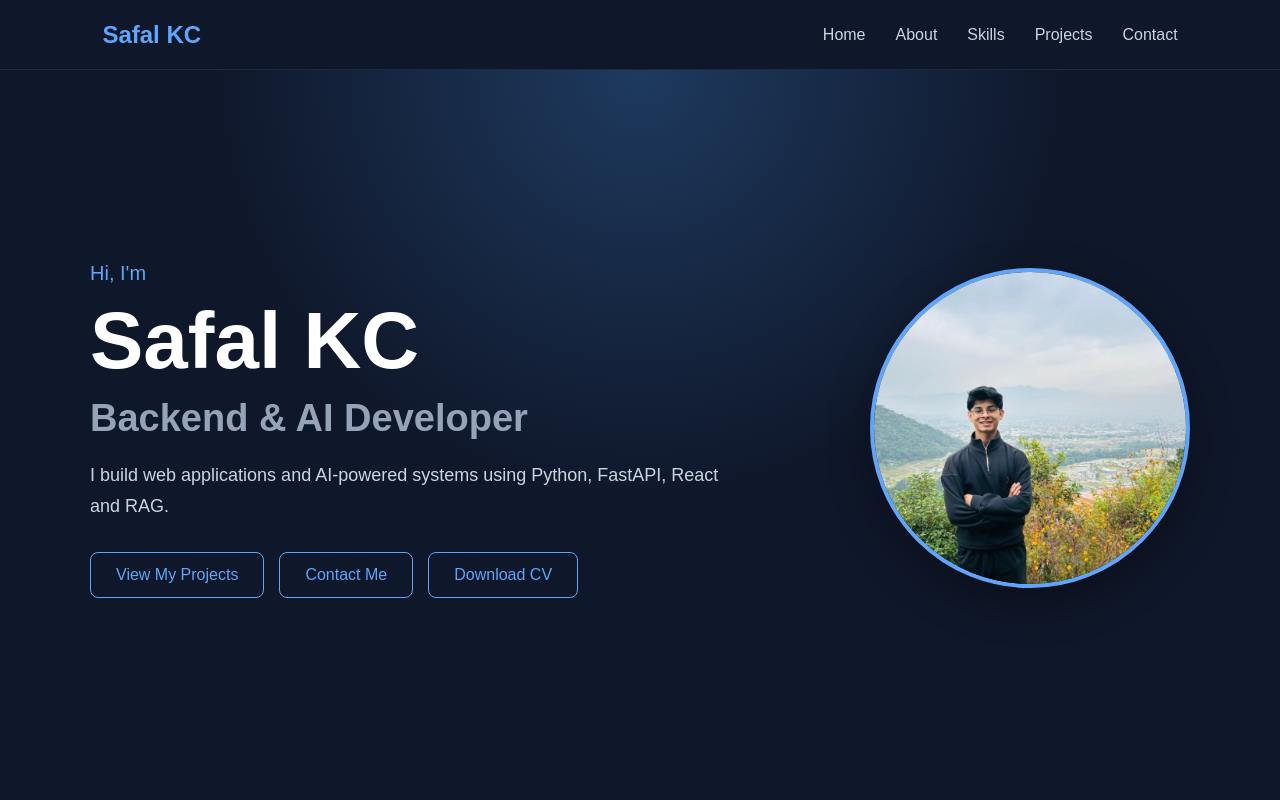
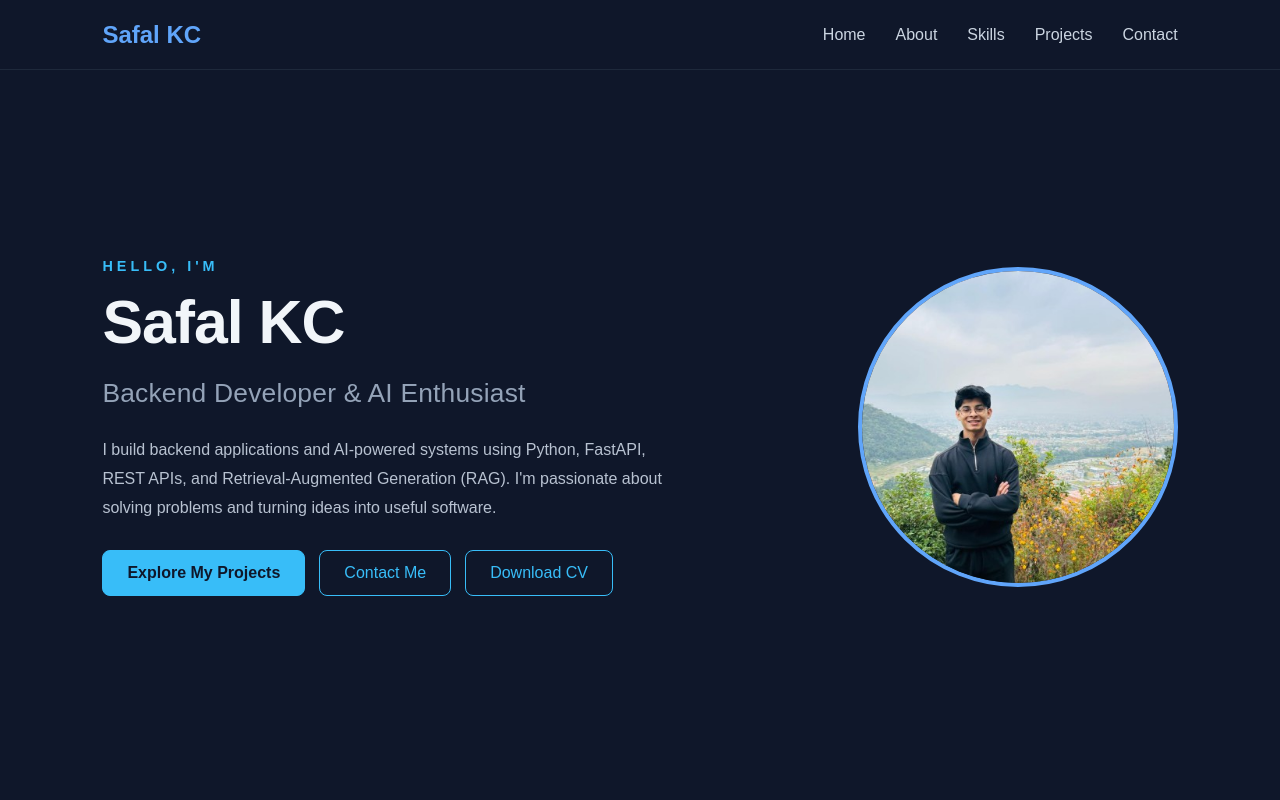
Before and after one commit to safal010/my-portfolio, a React (Vite) app: page / in a window 1280 px wide. Shown: the top 800 px of the page. Built offline with nearby package versions, Linux system fonts and the light colour scheme.

Commit message:
Polish portfolio hero section

```diff
--- a/src/App.css
+++ b/src/App.css
@@ -97,41 +97,83 @@ nav a:hover {
 ========================= */
 
 .hero {
-  min-height: 90vh;
-
+min-height: calc(100vh - 86px);
 display: flex;
-  flex-direction: column;
-  justify-content: center;
 align-items: center;
-
-  text-align: center;
-
-  padding: 80px 20px;
-
-  background:
-    radial-gradient(
-      circle at top,
-      #1e3a5f 0%,
-      #0f172a 45%
-    );
+padding: 50px 8%;
+box-sizing: border-box;
 }
 
+.hero-buttons a:first-child button {
+background: #38bdf8;
+color: #0f172a;
+border-color: #38bdf8;
+font-weight: 600;
+}
+
+.hero-buttons a:first-child button:hover {
+background: #7dd3fc;
+border-color: #7dd3fc;
+}
+
+@media (max-width: 400px) {
+.hero {
+padding: 40px 15px;
+}
+}
+
+
 .hero-content {
-  width: 100%;
-  max-width: 1100px;
-  margin: auto;
-
 display: flex;
 align-items: center;
 justify-content: space-between;
-
 gap: 60px;
+max-width: 1120px;
+width: 100%;
+margin: 0 auto;
 }
 
 .hero-text {
 flex: 1;
+min-width: 0;
 text-align: left;
 }
+
+.hero-text h1 {
+font-size: clamp(2.8rem, 5vw, 3.8rem);
+font-weight: 600;
+line-height: 1.2;
+margin: 0 0 16px;
+letter-spacing: -1px;
+color: #f1f5f9;
+}
+
+.hero-text h2 {
+font-size: clamp(1.2rem, 2.5vw, 1.65rem);
+font-weight: 500;
+color: #94a3b8;
+margin: 0 0 22px;
+line-height: 1.5;
+}
+
+.hero-description {
+font-size: 1rem;
+line-height: 1.8;
+max-width: 560px;
+margin: 0 0 28px;
+color: #b8c2d1;
+}
+
+.hero-image img {
+width: 320px;
+height: 320px;
+object-fit: cover;
+border-radius: 50%;
+border: 4px solid #60a5fa;
+display: block;
+}
+
+
 
 .hero-greeting {
   color: #60a5fa;
@@ -160,56 +202,35 @@ nav a:hover {
 
 .hero-buttons {
 display: flex;
-  gap: 15px;
-  margin-top: 30px;
+flex-wrap: wrap;
+gap: 14px;
+}
+
+.hero-buttons a {
+text-decoration: none;
 }
 
 .hero-buttons button {
-  padding: 13px 25px;
-
+padding: 13px 24px;
+border: 1px solid #38bdf8;
 border-radius: 8px;
-
-  font-size: 16px;
+background: transparent;
+color: #38bdf8;
+font-size: 1rem;
+font-weight: 500;
 cursor: pointer;
-
-  border: 1px solid #60a5fa;
-}
-
-.hero-buttons button:first-child {
-  background: #2563eb;
-  color: white;
-}
-
-.hero-buttons button:last-child {
-  background: transparent;
-  color: #60a5fa;
+transition: background-color 0.25s ease,
+color 0.25s ease,
+transform 0.25s ease;
 }
 
 .hero-buttons button:hover {
-  transform: translateY(-3px);
+background: #38bdf8;
+color: #0f172a;
+transform: translateY(-2px);
 }
 
 
-/* =========================
-   HERO IMAGE
-========================= */
-
-.hero-image {
-  flex: 0 0 320px;
-}
-
-.hero-image img {
-  width: 320px;
-  height: 320px;
-
-  object-fit: cover;
-
-  border-radius: 50%;
-
-  border: 4px solid #60a5fa;
-
-  box-shadow: 0 15px 40px rgba(0, 0, 0, 0.35);
-}
 
 
 /* =========================
@@ -1171,3 +1192,42 @@ nav a:hover {
     font-size: 0.8rem;
   }
 }
+
+.hero-greeting {
+color: #38bdf8;
+font-size: 0.9rem;
+font-weight: 700;
+letter-spacing: 4px;
+margin-bottom: 12px;
+}
+
+.hero-text h1 {
+font-size: clamp(2.8rem, 5vw, 3.8rem);
+font-weight: 600;
+line-height: 1.2;
+margin: 0 0 16px;
+letter-spacing: -1px;
+color: #f1f5f9;
+}
+
+
+.hero-dot {
+color: #38bdf8;
+}
+
+.hero-text h2 {
+font-size: clamp(1.2rem, 2.5vw, 1.65rem);
+font-weight: 500;
+color: #94a3b8;
+margin: 0 0 22px;
+line-height: 1.5;
+letter-spacing: 0.2px;
+}
+
+.hero-description {
+font-size: 1rem;
+line-height: 1.8;
+max-width: 560px;
+margin-bottom: 28px;
+color: #b8c2d1;
+}
--- a/src/components/hero.jsx
+++ b/src/components/hero.jsx
@@ -1,46 +1,40 @@
 function Hero() {
-  return (
-    <section className="hero" id="home">
+return ( <section className="hero" id="home"> <div className="hero-content"> <div className="hero-text"> <p className="hero-greeting">HELLO, I'M</p>
 
-      <div className="hero-content">
+      <h1>
+        Safal KC<span className="hero-dot"></span>
+      </h1>
 
-        <div className="hero-text">
-          <p className="hero-greeting">Hi, I'm</p>
-
-          <h1>Safal KC</h1>
-
-          <h2>Backend & AI Developer</h2>
+      <h2>Backend Developer & AI Enthusiast</h2>
 
       <p className="hero-description">
-            I build web applications and AI-powered systems
-            using Python, FastAPI, React and RAG.
+        I build backend applications and AI-powered systems
+        using Python, FastAPI, REST APIs, and Retrieval-Augmented
+        Generation (RAG). I'm passionate about solving problems
+        and turning ideas into useful software.
       </p>
 
       <div className="hero-buttons">
         <a href="#projects">
-              <button>View My Projects</button>
+          <button type="button">Explore My Projects</button>
         </a>
 
         <a href="#contact">
-              <button>Contact Me</button>
+          <button type="button">Contact Me</button>
         </a>
 
-            <a href="/SafalKC(CV_).pdf" download>
-              <button>Download CV</button>
+        <a href="/Safal-KC-CV.pdf" download>
+          <button type="button">Download CV</button>
         </a>
       </div>
     </div>
 
     <div className="hero-image">
-          <img
-            src="/profile.jpg"
-            alt="Safal KC"
-          />
+      <img src="/profile.jpg" alt="Safal KC" />
     </div>
+  </div>
+</section>
 
-      </div>
-
-    </section>
 );
 }
 
```
Lines whose indentation alone changed are shown as unchanged.
